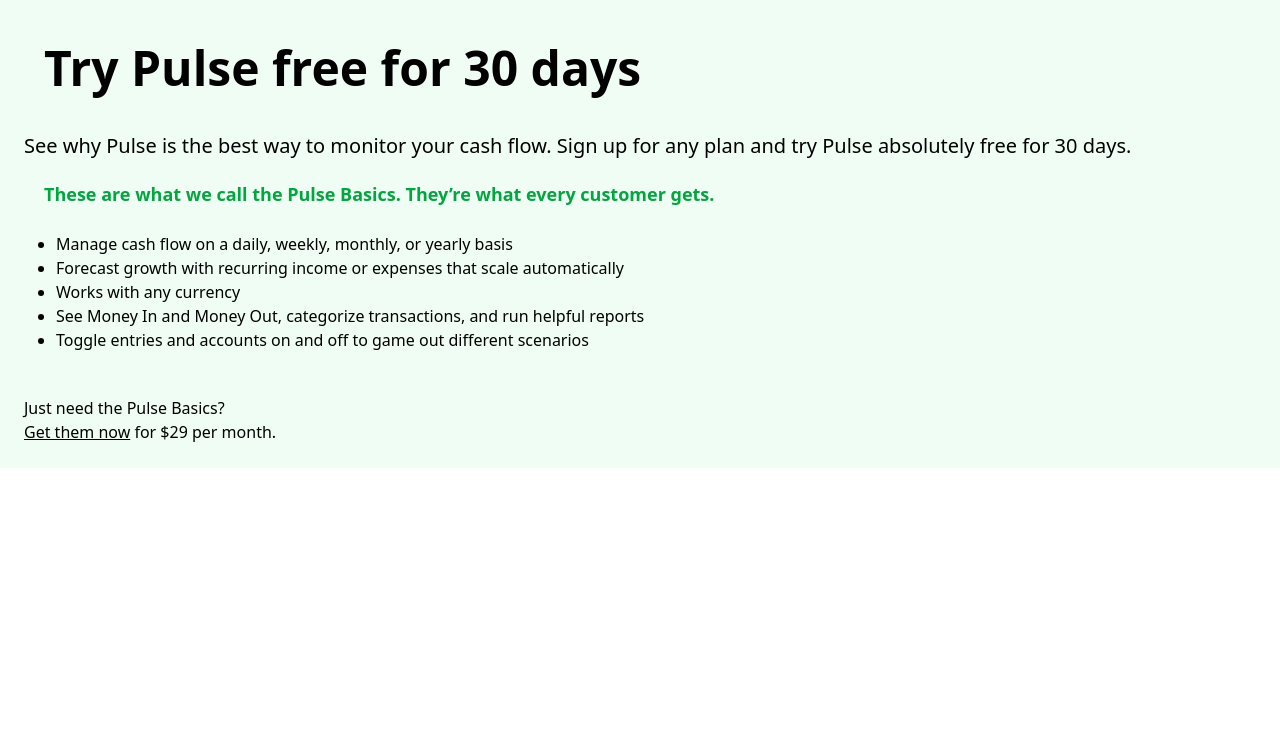
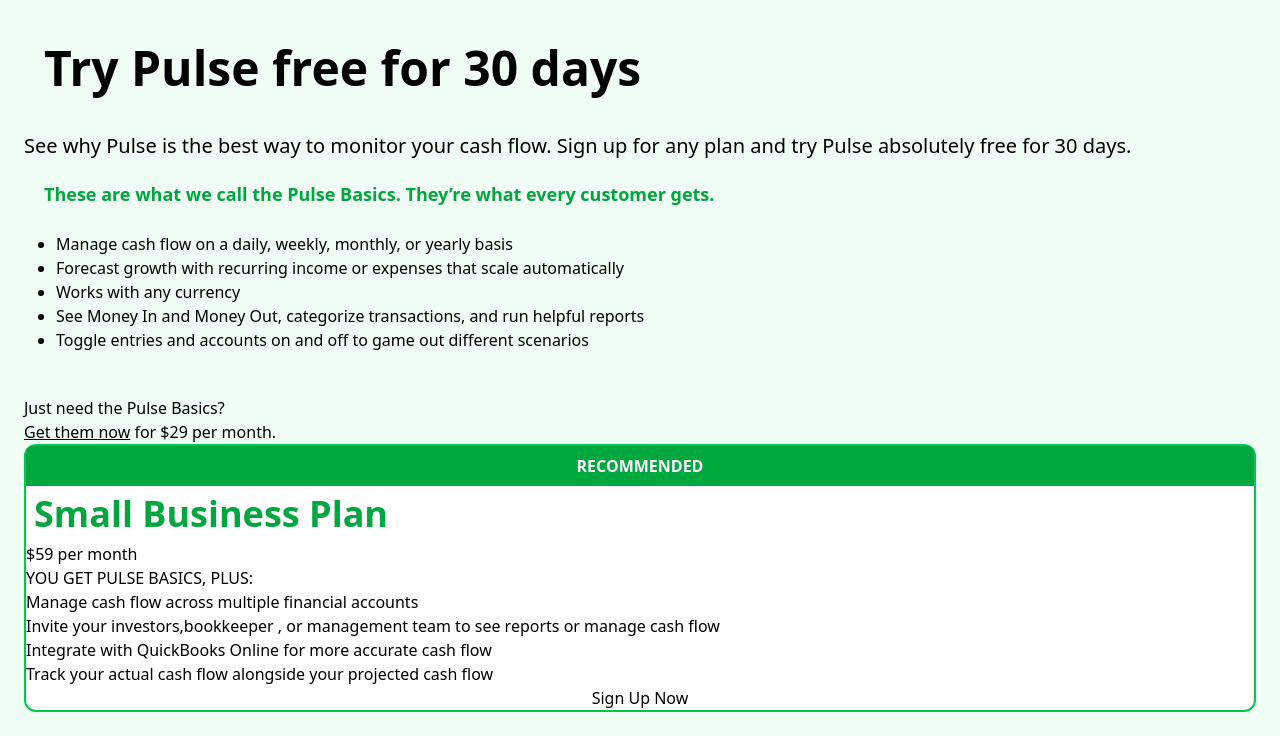
Before and after one commit to SebastianCond3/Princing_tailwind, a website: page index.html in a window 1280 px wide. Shown: the part 91-827 px from the top of the page. Before the commit the page ends 800 px from the top, so only its background shows below. Drawn offline with Linux system fonts and the light colour scheme.

Commit message:
first pay card

```diff
--- a/index.html
+++ b/index.html
@@ -27,6 +27,22 @@
                 </ul>
             </div>
             <p>Just need the Pulse Basics?<br><a class="underline" href="#">Get them now</a> for $29 per month.</p>
+            <div>
+                <div class=" bg-white border-2 border-green-500 rounded-xl flex justify-center flex-col">
+                    <p class="text-white text-center text-base font-bold bg-green-600 rounded-tl-lg rounded-tr-lg p-2">RECOMMENDED</p>
+                    <h3 class="font-black text-4xl text-green-600 p-2">Small Business Plan</h3>
+                    <p>$59 per month</p>
+                    <p>YOU GET PULSE BASICS, PLUS:</p>
+                    <ul>
+                        <li>Manage cash flow across multiple financial accounts</li>
+                        <li>Invite your investors,bookkeeper , or management team to see reports or manage cash flow</li>
+                        <li>Integrate with QuickBooks Online for more accurate cash flow</li>
+                        <li>Track your actual cash flow alongside your projected cash flow</li>
+                    </ul>
+                    <button>Sign Up Now</button>
+                </div>
+                <div></div>
+            </div>
         </section>
     </main>
 </body>
```
Also changed, not shown: src/output.css.
